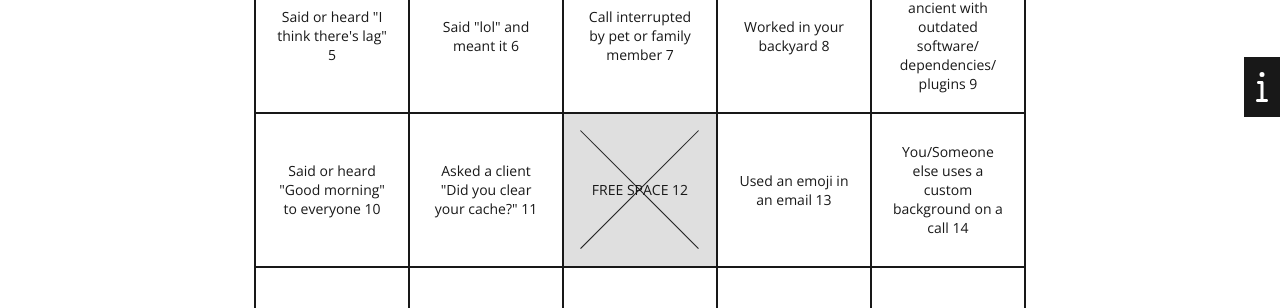
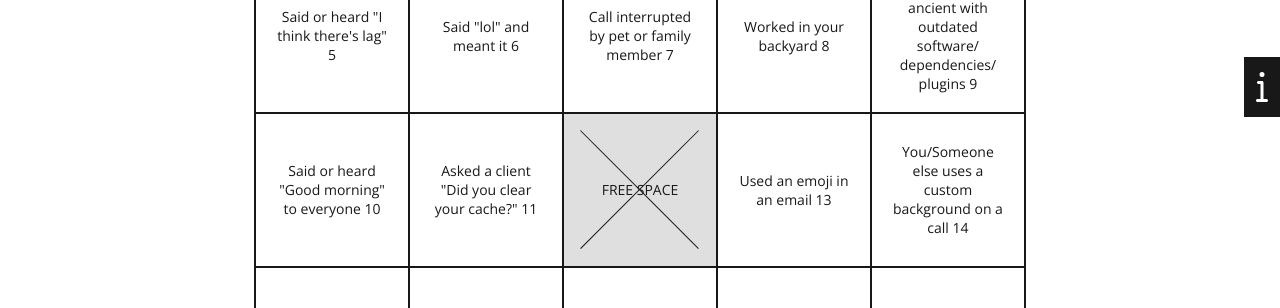
Before and after one commit to giantpaper/techybingo, a Vue app: page / in a window 1280 px wide. Shown: the part 313-621 px from the top of the page. Built offline with nearby package versions, Linux system fonts and the light colour scheme.

Commit message:
FIX: forgot to remove debugging code

```diff
--- a/src/components/Board.vue
+++ b/src/components/Board.vue
@@ -3,7 +3,7 @@
 	<ul class="table">
 		<li v-for="(item, i) in list" :class="bingo.classes(i)" :ref="li => (liList[i] = li)">
 			<div class="free-space checked" v-if="item.label===`Free Space`">
-				FREE SPACE {{ i }}
+				FREE SPACE
 			</div>
 			<label v-else :class="{ checked: item.checked, }">
 				<input type="checkbox" v-model="item.checked" @click="ifWin(list, i, 'clicked')" v-if="disabled===false" />
```
